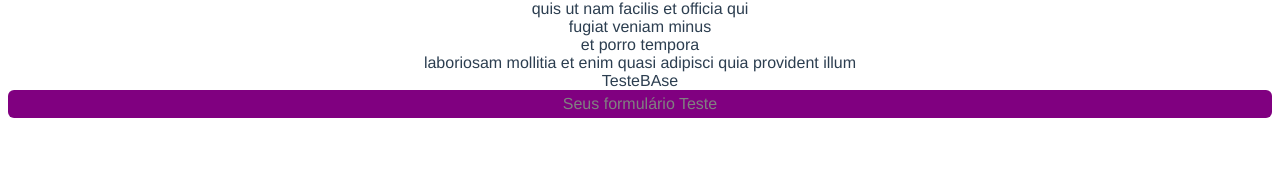
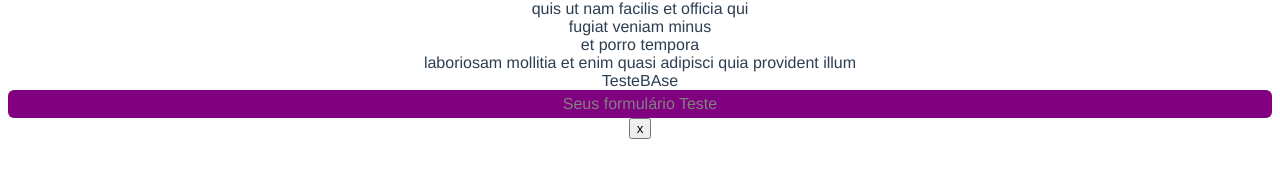
Before and after one commit to RuanSilva6721/to_do_vue, a Vue app: page / in a window 1280 px wide. Shown: the part 472-650 px from the top of the page. Built offline with nearby package versions, Linux system fonts and the light colour scheme.

Commit message:
usando o emit

```diff
--- a/src/App.vue
+++ b/src/App.vue
@@ -14,8 +14,10 @@
 
       </div>
       <BaseAlert
+      v-if="showAlert"
       variant="danger"
       text= "Seus formulário Teste"
+      @close="onClose()"
       />
   </div>
 </template>
@@ -31,6 +33,7 @@
   },
   data(){
     return {
+        showAlert: true,
         showHeader: true,
         todos: [
   {
@@ -65,6 +68,11 @@
   }
 ]
     }
+  },
+  methods:{
+    onClose() {
+      this.showAlert = false;
+    }
   }
 }
 </script>
--- a/src/components/BaseAlert.vue
+++ b/src/components/BaseAlert.vue
@@ -4,6 +4,10 @@
         <div :class="baseClass">
         {{ text }}
         </div>
+
+        <button @click="onClick">
+        x
+        </button>
 
 
     </div>
@@ -18,6 +22,12 @@
                 'alert',
                 this.variant ? `alert-${this.variant}`: ''
             ]
+        }
+    },
+    methods:{
+        onClick(){
+            this.$emit('close')
+            console.log("clicou");
         }
     }
 
```
